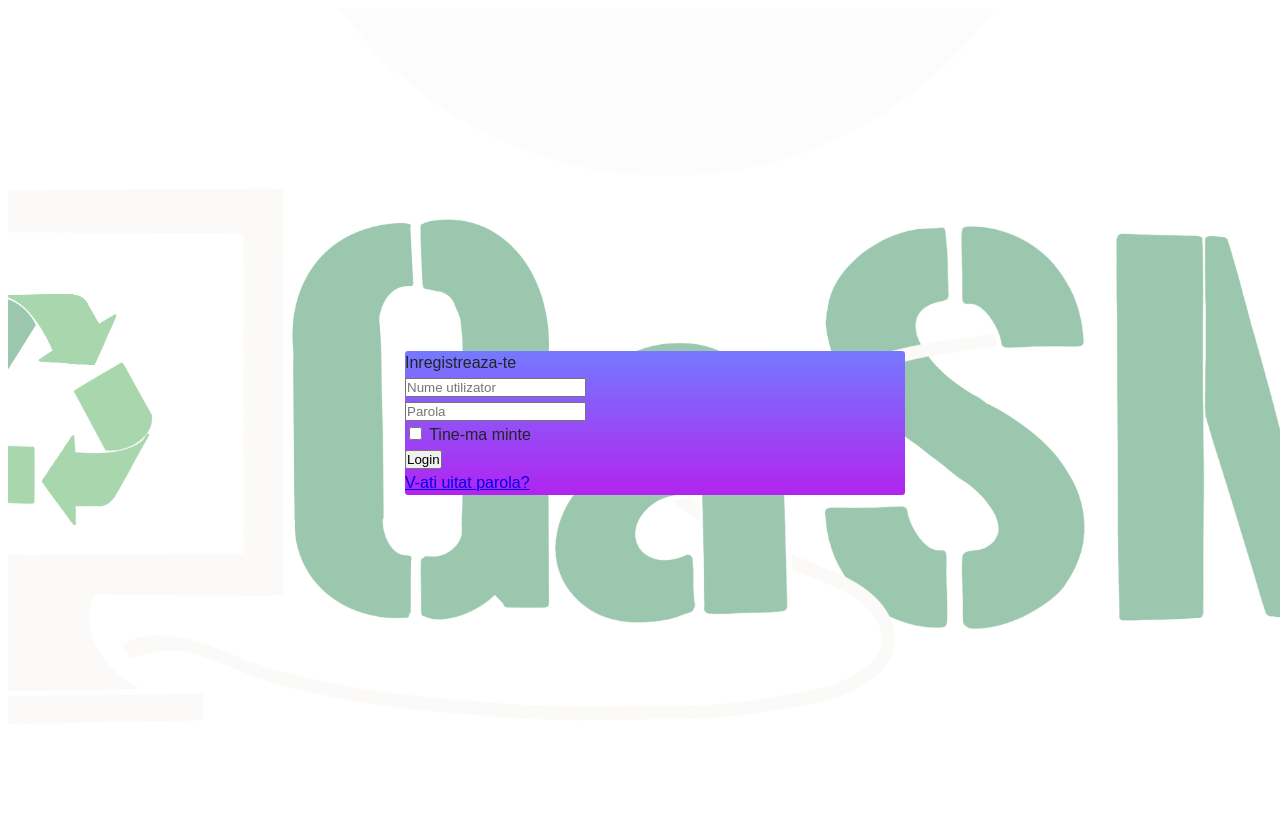
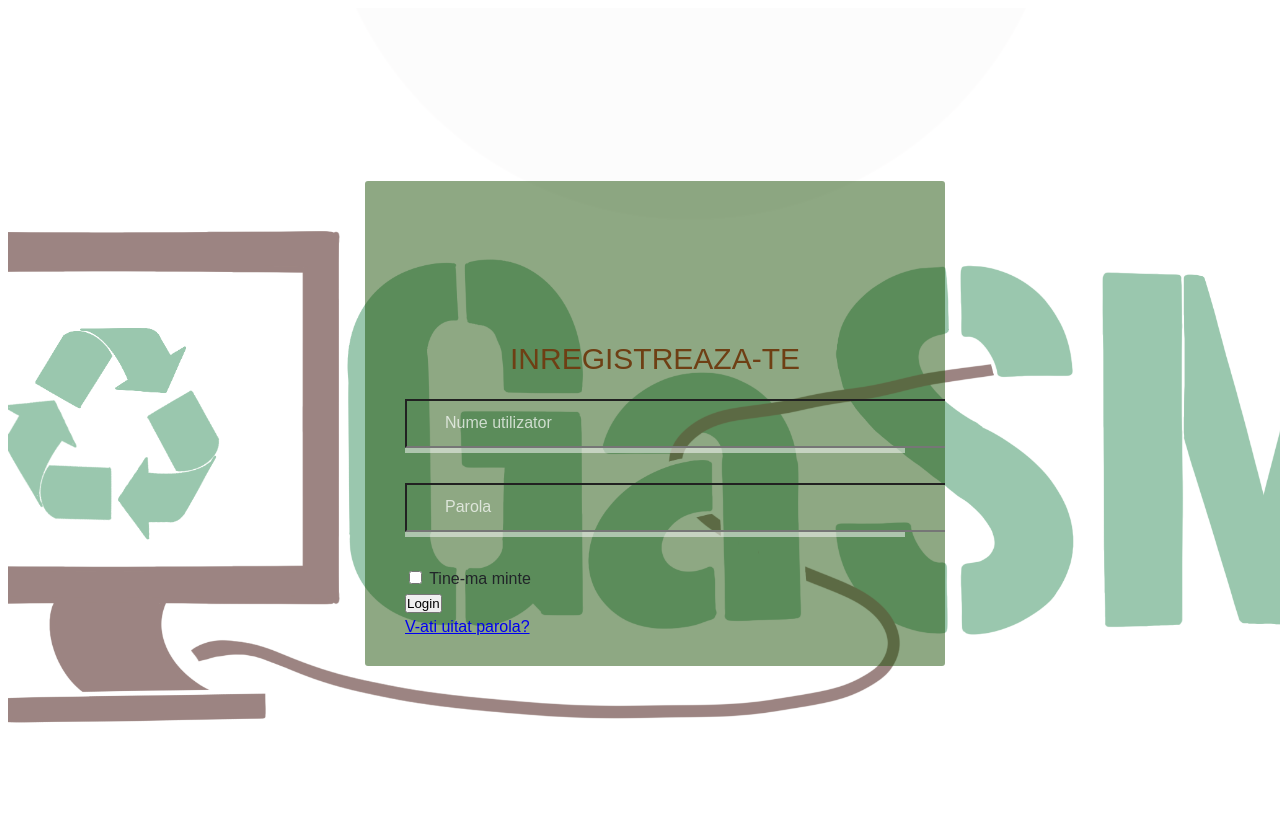
Before and after one commit to Elisa-byte/GaSM, a PHP site: page /login.html in a window 1280 px wide. Run offline with PHP 8.4, Linux system fonts and the light colour scheme.

Commit message:
css try4

```diff
--- a/login.html
+++ b/login.html
@@ -22,10 +22,16 @@
                         Inregistreaza-te
                     </span>
                     <div class="form-login-input" data-validate="Introduceti numele de utilizator">
-                        <input class="form-login-input-username" type="text" name="username" placeholder="Nume utilizator">
+                        <input class="form-login-input-" type="text" name="username" placeholder="Nume utilizator">
+                        <span class="form-login-span" data-placeholder="🧛‍♂️‍">
+
+                        </span>
                     </div>
                     <div class="form-login-input" data-validate="Introduceti parola">
-                        <input class="form-login-input-password" type="password" name="password" placeholder="Parola">
+                        <input class="form-login-input-" type="password" name="password" placeholder="Parola">
+                        <span class="form-login-span" data-placeholder="🧷">
+
+                        </span>
                     </div>
                     <div class="form-login-remember-me">
                         <input class="input-checkbox-remember-me" id="login-chk" type="checkbox" name="Tine-ma minte">
--- a/stylesheets/login.css
+++ b/stylesheets/login.css
@@ -24,7 +24,7 @@ html {
 }
 
 .container-login {
-    background-image: url("../img/logo-white.PNG");
+    background-image: url("../img/logo-dark.PNG");
     width: 100%;
     min-height: 100vh;
     display: flex;
@@ -61,14 +61,9 @@ html {
     width: 500px;
     border-radius: 3px;
     overflow: hidden;
-    background-image: -webkit-linear-gradient(top, rgb(117, 121, 255), rgb(178, 36, 239));
-    background-position-x: initial;
-    background-position-y: initial;
-    background-size: initial;
-    background-attachment: initial;
-    background-origin: initial;
-    background-clip: initial;
-    background-color: initial;
+    padding: 40px 40px 27px 40px;
+    background-color: rgba(30, 83, 9, 0.5);
+    /* background-image: linear-gradient(top, #074404e1, #855e25); */
 }
 
 @media (max-width: 576px) {
@@ -76,3 +71,86 @@ html {
         padding: 55px 15px 37px 15px;
     }
 }
+
+.form-login {
+    width: 100%;
+}
+
+.form-login-logo {
+    font-size: 60px;
+    color: #fff;
+    display: flex;
+    justify-content: center;
+    align-items: center;
+    width: 120px;
+    height: 120px;
+    border-radius: 50%;
+    margin: 0 auto;
+}
+
+.form-login-logo-img {
+    background-image: url("../img/logo2-dark.png.PNG");
+    max-width: 100%;
+    max-height: 100%;
+    border-radius: 30%;
+    display: inline-block;
+    font-size: inherit;
+}
+
+.form-login-title {
+    font-size: 30px;
+    color: #6e3f14;
+    line-height: 1.2;
+    padding-bottom: 22px;
+    text-align: center;
+    text-transform: uppercase;
+    display: block;
+}
+
+.form-login-input {
+    position: relative;
+    width: 100%;
+    border-bottom: 5px solid rgba(255, 255, 255, 0.5);
+    margin-bottom: 30px;
+}
+
+::placeholder {
+    color: white;
+    opacity: 0.7;
+}
+
+.form-login-input- {
+    font-size: 16px;
+    color: white;
+    line-height: 1.2;
+    display: block;
+    height: 45px;
+    width: 100%;
+    background: transparent;
+    padding: 0 5px 0 38px;
+}
+
+.form-login-span {
+    position: absolute;
+    display: block;
+    width: 100%;
+    height: 100%;
+    top: 0;
+    left: 0;
+    pointer-events: none;
+}
+
+.form-login-span::before {
+    content: "";
+    display: block;
+    position: absolute;
+    bottom: -2px;
+    left: 0;
+    width: 0;
+    height: 2px;
+    -webkit-transition: all 0.4s;
+    -o-transition: all 0.4s;
+    -moz-transition: all 0.4s;
+    transition: all 0.4s;
+    background: #fff;
+}
```
Also changed, not shown: img/logo2-dark_resized.png (added).
